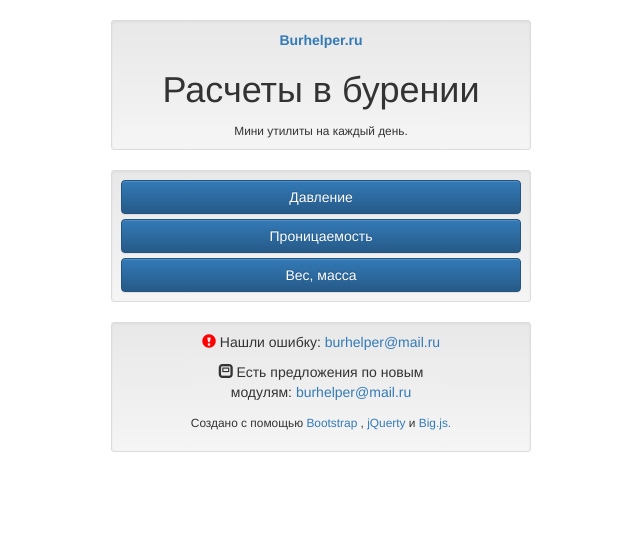
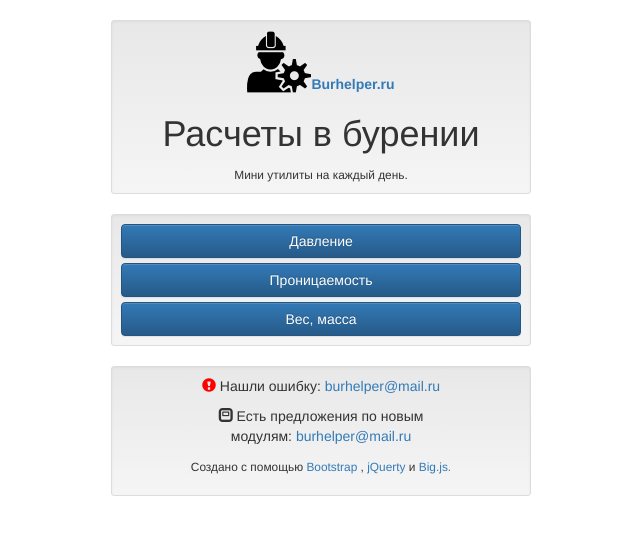
Before and after one commit to anti4ever/Burhelper, a plain HTML site: page index.html in a window 1280 px wide. Shown: the whole page, without its empty margins (319-959 px from the left). Drawn offline with nearby package versions, Linux system fonts and the light colour scheme; a script that the page names is missing.

Commit message:
Добавил иконку

```diff
--- a/index.html
+++ b/index.html
@@ -19,6 +19,7 @@
     <script src="scripts/big.min.js"></script>
     <!-- Подключение Vue.js -->
     <script src="scripts/vue.js"></script>
+    <link rel="shortcut icon" href="favicon.png" type="image/png">
 </head>
 
 <body>
@@ -26,7 +27,7 @@
     <div class="container" id="mainapp">
         <!--Изменение максимальной ширины на 450px (стандартно 750px) через класс "container"-->
         <div class="well well-sm text-center">
-            <b><a href="#">Burhelper.ru</a></b>
+            <img src="favicon.png" class="mainimg"><b><a href="#">Burhelper.ru</a></b>
             <h1>Расчеты в бурении</h1>
             <small>Мини утилиты на каждый день.</small>
             <br>
--- a/style/style.css
+++ b/style/style.css
@@ -10,3 +10,7 @@
 h3 {
     margin-top: 10px;
 }
+
+.mainimg {
+    vertical-align: bottom;
+}
```
Also changed, not shown: favicon.png (added), favicon_.png (added).
